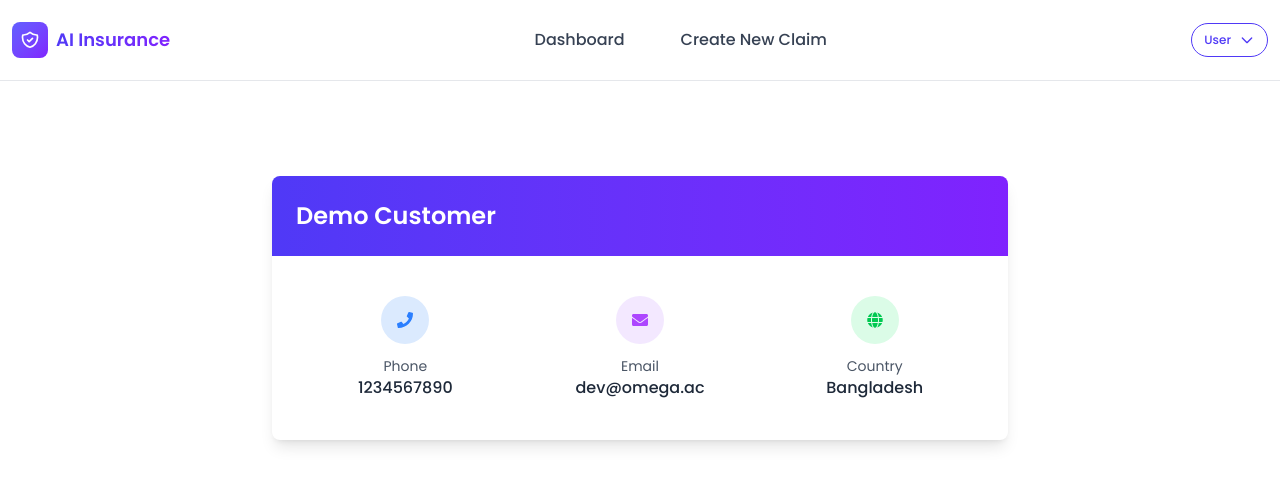
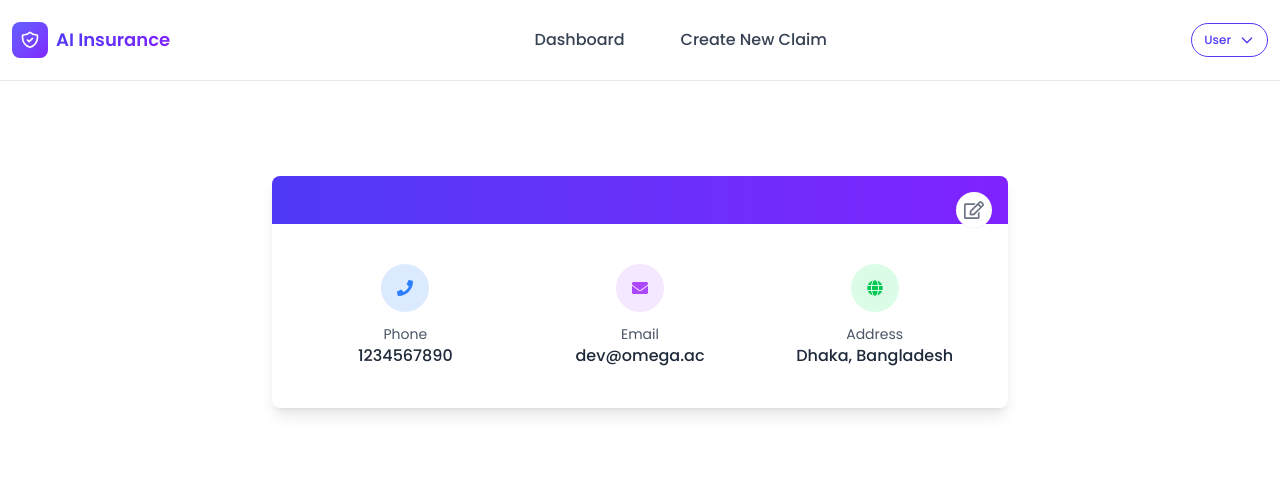
Before and after one commit to Omega-Solution-LLC/insurance-ai-f, a React (Vite) app: page /profile in a window 1280 px wide. Shown: the top 486 px of the page. Built offline with nearby package versions, Linux system fonts and the light colour scheme; no server answers; sample sign-in values are in the browser's storage.

Commit message:
added system to edit

```diff
--- a/src/Components/Profile/ProfilePage.jsx
+++ b/src/Components/Profile/ProfilePage.jsx
@@ -1,10 +1,18 @@
-import React from "react";
-import { FaEnvelope, FaGlobe, FaPhone } from "react-icons/fa";
+import Button from "@/UI/Button";
+import { Modal, Tooltip } from "antd";
+import { useState } from "react";
+import { FaEnvelope, FaGlobe, FaPhone, FaRegEdit } from "react-icons/fa";
 import { useGetCustomerQuery } from "../../Redux/features/customer/customerApi";
+import EditProfilePage from "./EditProfilePage";
 
 const ProfilePage = () => {
   const id = localStorage.getItem("id");
   const { data: userData, isLoading } = useGetCustomerQuery(id);
+  const [isModalOpen, setIsModalOpen] = useState(false);
+
+  const handleCancel = () => {
+    setIsModalOpen(false);
+  };
 
   if (isLoading) {
     return (
@@ -20,8 +28,20 @@ const ProfilePage = () => {
         {/* Customer Card */}
         <div className="bg-white rounded-lg shadow-lg overflow-hidden mb-8">
           {/* Header */}
-          <div className="bg-gradient-to-r from-indigo-600 to-violet-600 p-6">
-            <h1 className="text-2xl font-semibold text-white">Demo Customer</h1>
+          <div className="bg-gradient-to-r from-indigo-600 to-violet-600 p-6 relative">
+            <h1 className="text-2xl font-semibold text-white">
+              {userData?.username}
+            </h1>
+
+            <div className="absolute right-4 top-4 flex gap-2 z-10">
+              <Tooltip title="Edit Profile">
+                <Button
+                  onClick={() => setIsModalOpen(true)}
+                  className="bg-white backdrop-blur-sm  border-none text-white p-2 rounded-full"
+                  icon={<FaRegEdit size={20} className="text-gray-500" />}
+                />
+              </Tooltip>
+            </div>
           </div>
 
           {/* Contact Information */}
@@ -53,14 +73,28 @@ const ProfilePage = () => {
               <div className="bg-green-100 p-4 rounded-full mb-3">
                 <FaGlobe className="text-green-500" />
               </div>
-              <p className="text-gray-600 text-sm">Country</p>
+              <p className="text-gray-600 text-sm">Address</p>
               <p className="font-medium text-gray-800">
-                {userData?.country || "Bangladesh"}
+                {userData?.address || "Dhaka, Bangladesh"}
               </p>
             </div>
           </div>
         </div>
       </div>
+      <Modal
+        open={isModalOpen}
+        onCancel={handleCancel}
+        footer={null}
+        width={500}
+        title="Edit Profile"
+        centered
+        className="password-modal bg-white rounded-xl dark:text-white">
+        {/* <ChangePassword /> */}
+        <EditProfilePage
+          userData={userData}
+          onCancel={() => setIsModalOpen(false)}
+        />
+      </Modal>
     </div>
   );
 };
--- a/src/Redux/features/customer/customerApi.js
+++ b/src/Redux/features/customer/customerApi.js
@@ -55,7 +55,30 @@ export const customersApi = apiSlice.injectEndpoints({
           );
         }
       },
-      invalidatesTags: ["Customers", "CustomersAll", "Lead"],
+      invalidatesTags: ["Customers", "CustomersAll"],
+    }),
+
+    updateCustomer: builder.mutation({
+      query: ({ id, data }) => ({
+        url: `customer/${id}`,
+        method: "PUT",
+        headers: {
+          Accept: "application/json",
+          "Content-Type": "application/json;charset=UTF-8",
+        },
+        body: data,
+      }),
+      async onQueryStarted(arg, { queryFulfilled }) {
+        try {
+          await queryFulfilled;
+          toast.success("Profile updated successfully");
+        } catch (err) {
+          toast.error(
+            err?.error?.data?.error || "Something went wrong, Please try again"
+          );
+        }
+      },
+      invalidatesTags: ["Customers", "CustomersAll"],
     }),
 
     deleteCustomer: builder.mutation({
@@ -86,4 +109,5 @@ export const {
   useGetCustomerQuery,
   useGetCustomersQuery,
   useGetCustomersPaginatedQuery,
+  useUpdateCustomerMutation,
 } = customersApi;
```
